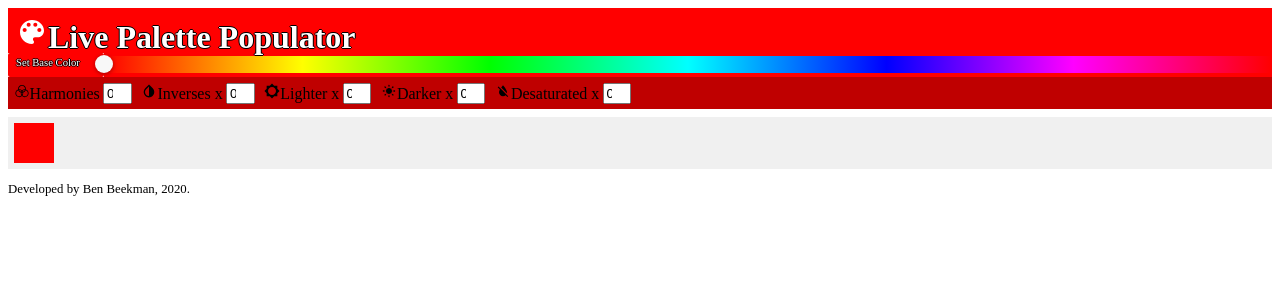
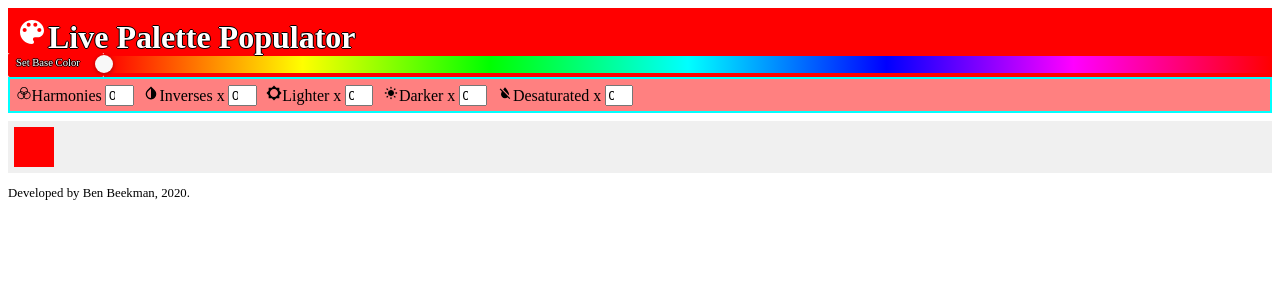
Before and after one commit to beekman/color-combo-creator, a React app: page / in a window 1280 px wide. Shown: the top 300 px of the page. Built offline with nearby package versions, Linux system fonts and the light colour scheme.

Commit message:
variations toolbar now uses a lighter shade of base color with a border color rotated 1/3 of the wheel from hue, and other variations UX improvements

```diff
--- a/src/components/VariationsControls/VariationsControls.js
+++ b/src/components/VariationsControls/VariationsControls.js
@@ -1,6 +1,6 @@
 import React, { useEffect, useState } from 'react';
 import styles from './VariationsControls.css';
-import { getHarmonies, getInverses, getBaseHarmoniesAndInversesColorList, getLighters, getDarkers, getDesaturateds } from '../../utils/colorUtils';
+import { getHarmonies, getOppositeDegree, getInverses, getBaseHarmoniesAndInversesColorList, getLighters, getDarkers, getDesaturateds } from '../../utils/colorUtils';
 import { MdInvertColors, MdBrightnessLow, MdFormatColorReset } from 'react-icons/md';
 import { IoIosColorFilter } from 'react-icons/io';
 import { TiAdjustBrightness } from 'react-icons/ti';
@@ -62,7 +62,7 @@ const VariationsControls = (color) => {
 
   return (
     <>
-      <div className={styles.VariationsControls} style={{ background: `hsl(${color.color.h}, ${color.color.s * 100}%, ${color.color.l * 75}%)` }}>
+      <div className={styles.VariationsControls} style={{ background: `hsl(${(color.color.h)}, ${color.color.s * 100}%, ${color.color.l * 150}%)`, borderWidth: '2px', borderColor: `hsl(${(getOppositeDegree(color.color.h))}, ${color.color.s * 100}%, ${color.color.l * 100}%)`, borderStyle: 'solid' }}>
         <label htmlFor="harmonyQuantity" title="Complementary colors to generate, evenly spaced around the color wheel. Best results are found between 2 (for a triadic color scheme) and 5"><IoIosColorFilter />Harmonies</label><input type="number" id="harmonyQuantity" value={harmonyQuantity} min="0" max="9" onChange={({ target }) => setHarmonyQuantity(target.value)} />
         <label htmlFor="inverseQuantity" title="Colors opposite from the base & harmonic colors on the color wheel"><MdInvertColors />Inverses x</label><input type="number" id="inverseQuantity" min="0" max="1" value={inverseQuantity} onChange={({ target }) => setInverseQuantity(target.value)} />
         <label htmlFor="lighterQuantity" title="Lighter color sets to generate from the base, harmonies, and inverses"><MdBrightnessLow />Lighter x</label><input type="number" id="lighterQuantity" value={lighterQuantity} onChange={({ target }) => setLighterQuantity(target.value)} />
--- a/src/utils/colorUtils.js
+++ b/src/utils/colorUtils.js
@@ -22,15 +22,16 @@ export const getHarmonies = (color, harmonyQuantity) => {
   return hslHarmonies;
 };
 
+export const getOppositeDegree = (h) => {
+  if(h < 180) return (h + 180);
+  else return (h - 180);
+};
 export const getInverses = (hsl, hslHarmonies, inverseQuantity) => {
   let h = hsl.h;
   const s = hsl.s;
   const l = hsl.l;
   const a = hsl.a;
-  const getOppositeDegree = (h) => {
-    if(h < 180) return (h + 180);
-    else return (h - 180);
-  };
+
 
   const hslInverses = [];
 
```
